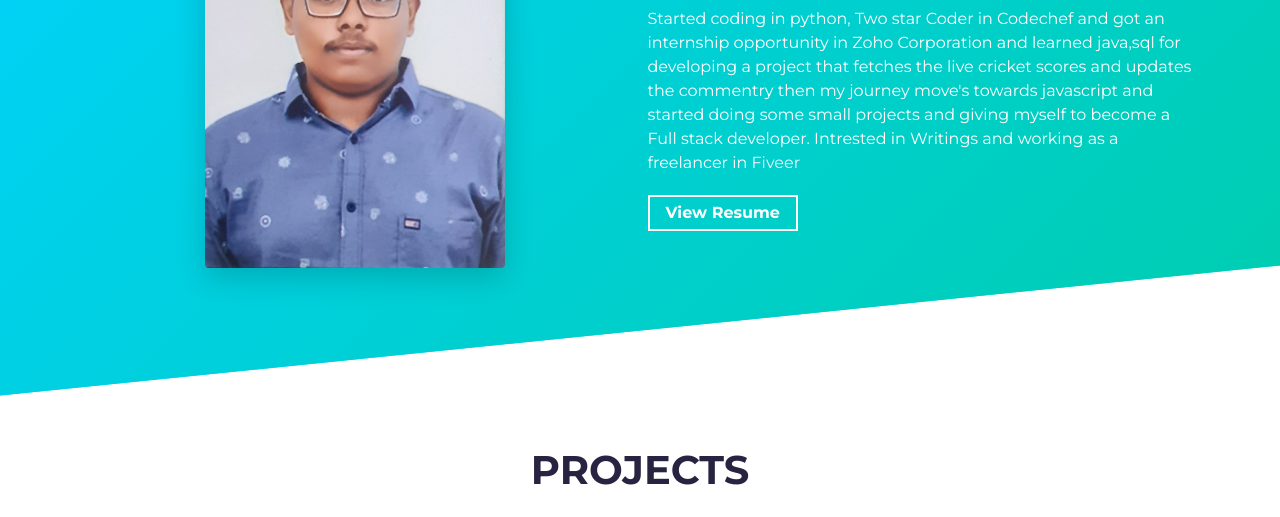
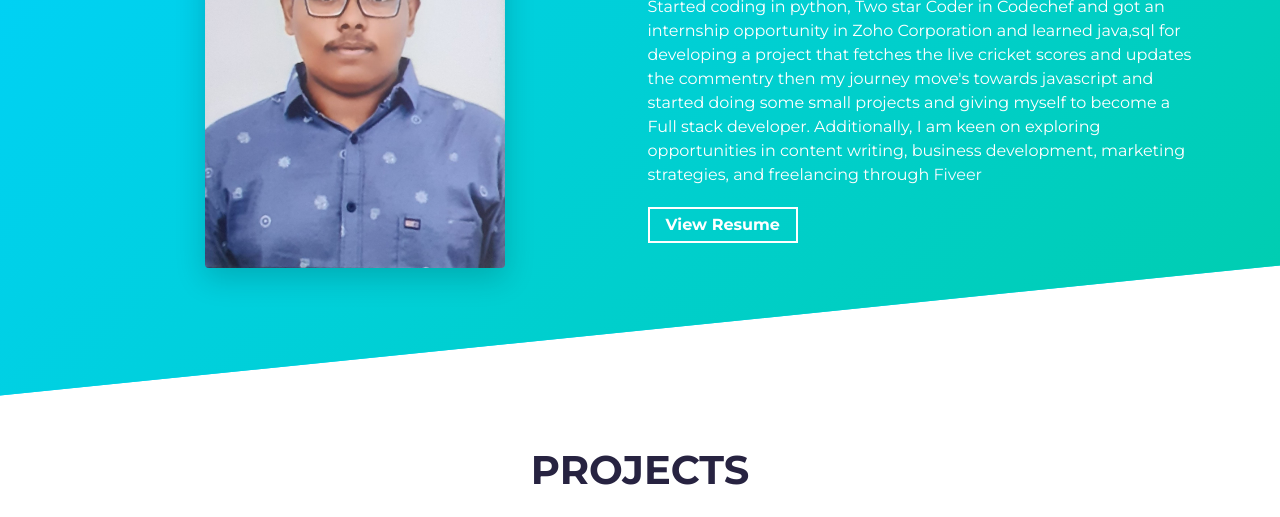
Before and after one commit to Narasimha13009/portfolio, a website built with Parcel: page src/index.html in a window 1280 px wide. Shown: the part 1055-1572 px from the top of the page. Built offline with nearby package versions, Linux system fonts and the light colour scheme.

Commit message:
Update index.html

```diff
--- a/src/index.html
+++ b/src/index.html
@@ -86,7 +86,7 @@
                 Started coding in python, Two star Coder in Codechef and got an internship opportunity in Zoho Corporation
                 and learned java,sql for developing a project that fetches the live cricket scores and updates the commentry then my journey move's towards javascript
                 and started doing some small projects and giving myself to become a Full stack developer.
-                Intrested in Writings and working as a freelancer in <a href="https://www.fiverr.com/narasimha01?public_mode=true" target=”_blank” style="color: aliceblue;"> Fiveer</a>
+                Additionally, I am keen on exploring opportunities in content writing, business development, marketing strategies, and freelancing through <a href="https://www.fiverr.com/narasimha01?public_mode=true" target=”_blank” style="color: aliceblue;"> Fiveer</a>
               </p>
               <span class="d-flex mt-3">
                 <a
```
